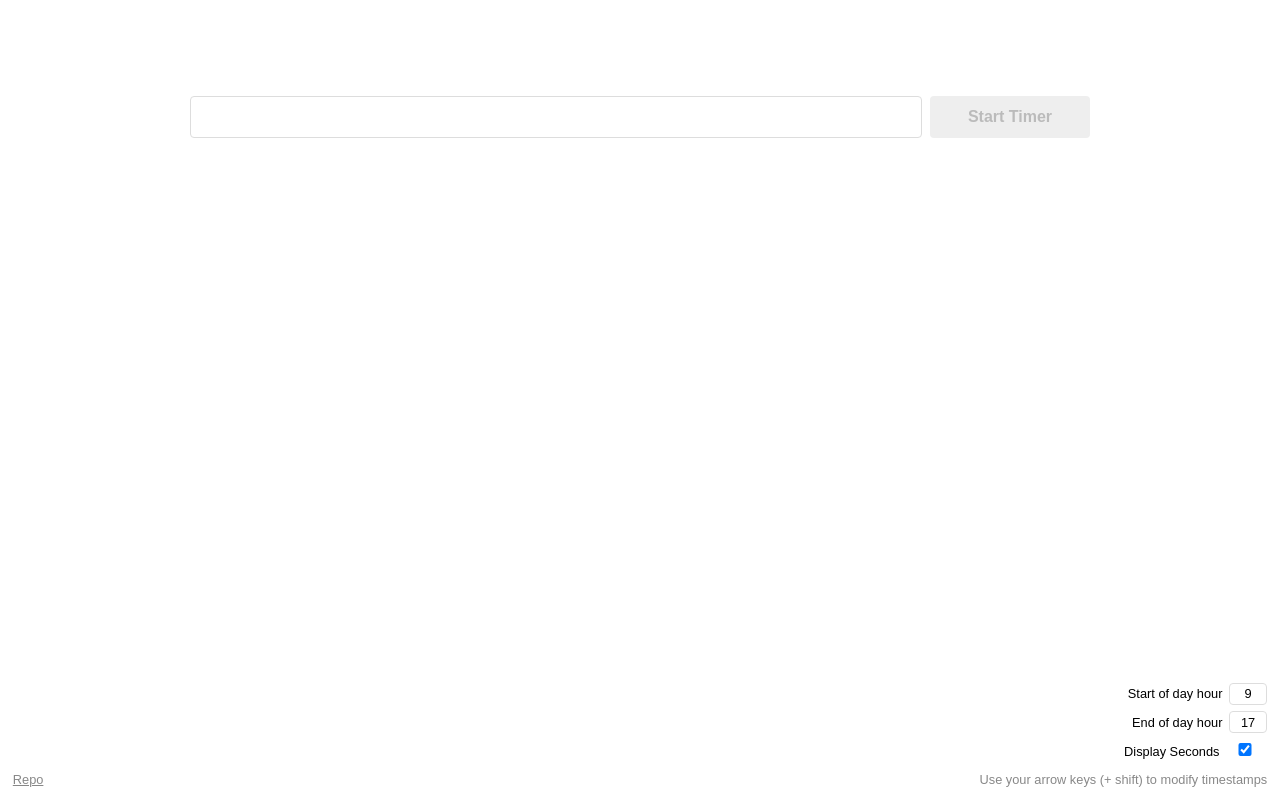
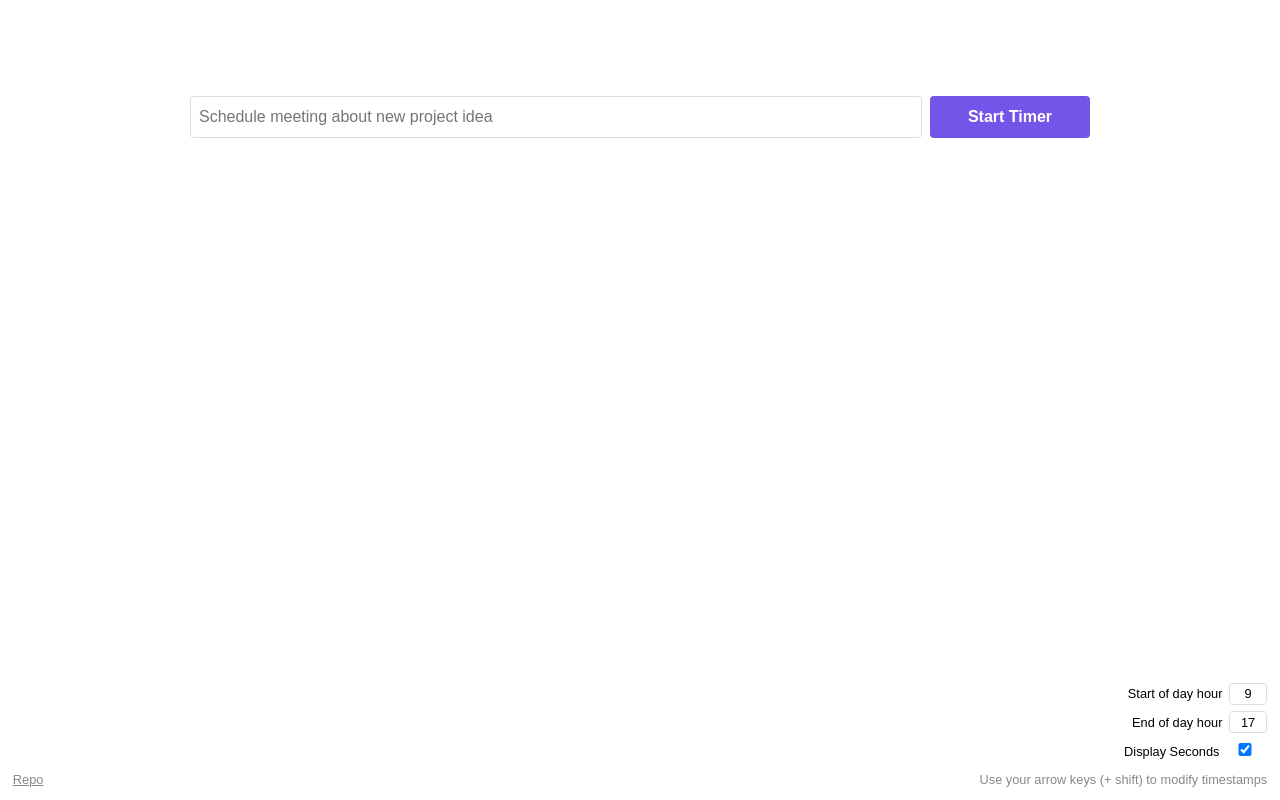
Before and after one commit to philippta/timmi, a React (Create React App) app: page / in a window 1280 px wide. Built offline with nearby package versions, Linux system fonts and the light colour scheme; the HTML template or start-up script is replaced by a standard one.

Commit message:
Add placeholders

```diff
--- a/src/App.css
+++ b/src/App.css
@@ -144,8 +144,6 @@ body {
 }
 
 .task-create-submit {
-  background-color: #eee;
-  color: #bbb;
   border: none;
   font-weight: bold;
   padding: 0.5em;
@@ -156,16 +154,13 @@ body {
   transition: color, background-color;
   transition-duration: 200ms;
   width: 10em;
+  background-color: #7355ea;
+  color: white;
 }
 
 .task-create-submit:hover,
 .task-create-submit:active {
   box-shadow: 0 2px 2px 0 rgba(0, 0, 0, 0.1);
-}
-
-.task-create-submit.active {
-  background-color: #7355ea;
-  color: white;
 }
 
 .task-summary {
--- a/src/components/TaskCreate.js
+++ b/src/components/TaskCreate.js
@@ -1,19 +1,30 @@
 import React, { useState } from 'react';
 import PropTypes from 'prop-types';
+
+const placeholders = [
+  'Layout my personal portfolio',
+  'Coffe break',
+  'Learn about this new framework',
+  'Read new articles on Hacker News',
+  'Structure the new platform achitecture',
+  'Design a new logo for my customer',
+  'Refactor code of my TodoMVC',
+  'Tell my friends about Timmi',
+  'Schedule meeting about new project idea',
+];
+const randomPlaceholder =
+  placeholders[Math.floor(Math.random() * placeholders.length)];
 
 export default function TaskCreate({ onSubmit }) {
   const [title, setTitle] = useState('');
   const [buttonText, setButtonText] = useState('Start Timer');
-  const [buttonActive, setButtonActive] = useState(false);
   const submit = () => {
     if (title === '') return;
     onSubmit(title);
     setTitle('');
     setButtonText('Timer started...');
-    setButtonActive(true);
     setTimeout(() => {
       setButtonText('Start timer');
-      setButtonActive(false);
     }, 2000);
   };
   const handleKeyDown = e => e.which === 13 && submit();
@@ -26,12 +37,9 @@ export default function TaskCreate({ onSubmit }) {
         value={title}
         onChange={e => setTitle(e.target.value)}
         onKeyDown={handleKeyDown}
+        placeholder={randomPlaceholder}
       />
-      <button
-        type="button"
-        className={`task-create-submit ${(title || buttonActive) && 'active'}`}
-        onClick={submit}
-      >
+      <button type="button" className="task-create-submit" onClick={submit}>
         {buttonText}
       </button>
     </div>
```
